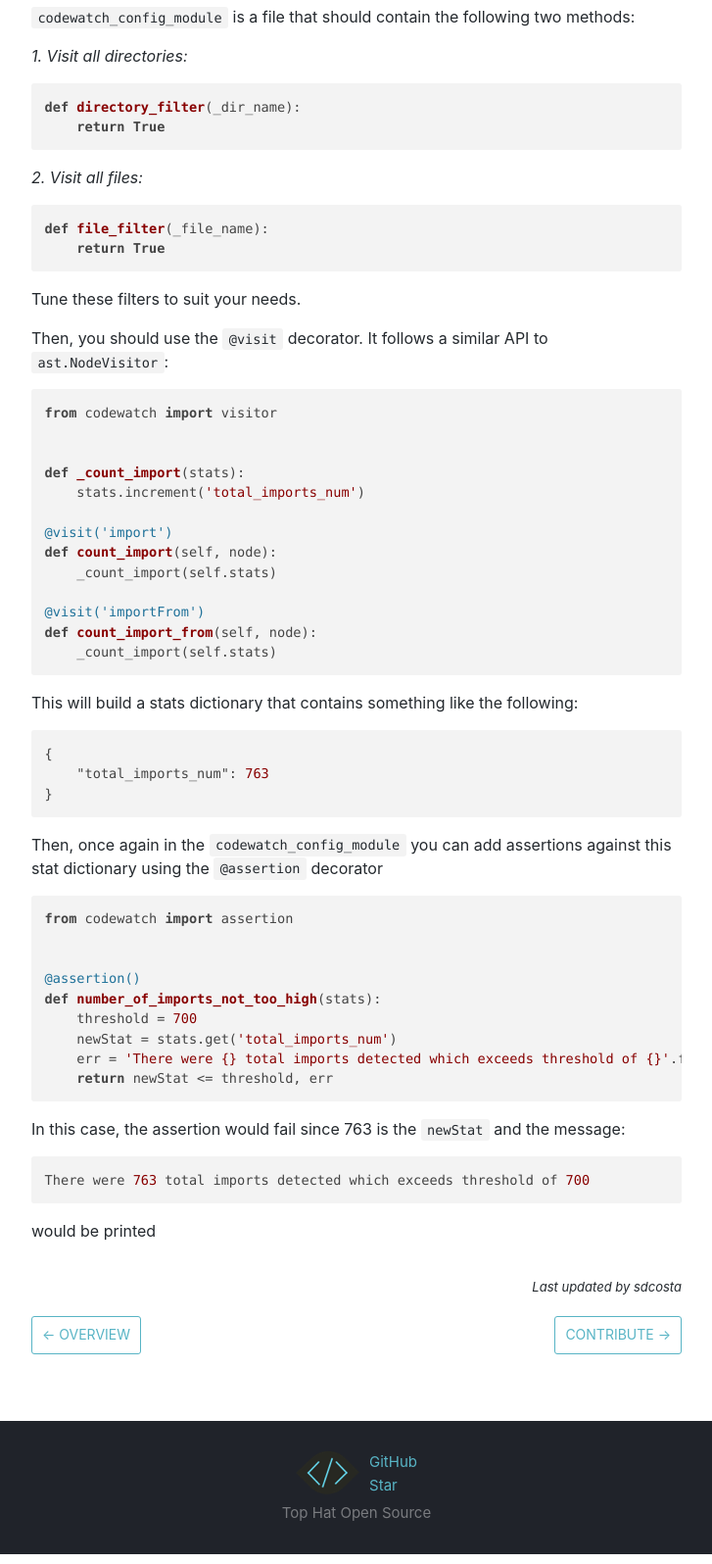
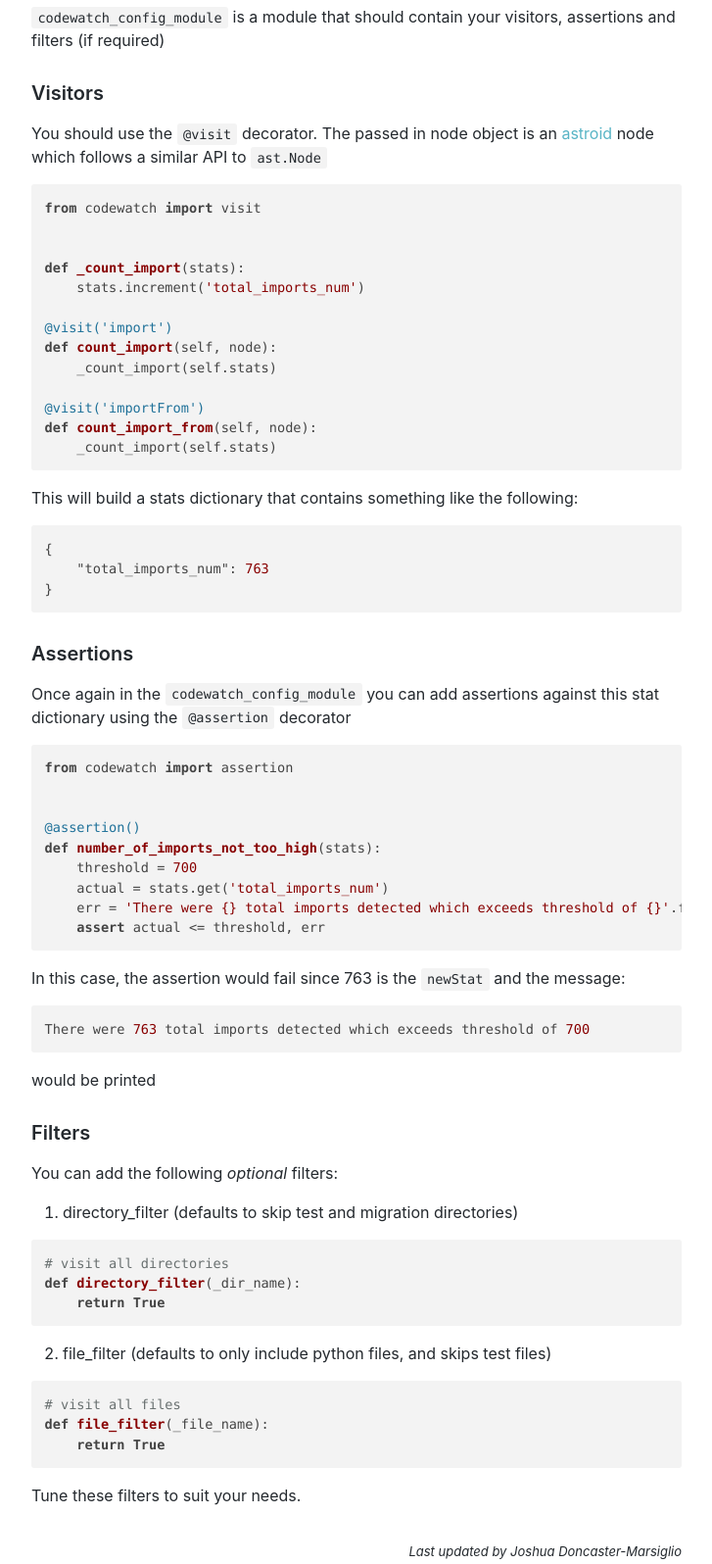
Before and after one commit to tophat/codewatch, a plain HTML site: page docs/usage.html in a window 1280 px wide. Shown: the part 189-1785 px from the top of the page at 98% size, without its empty margins (276-1003 px from the left). Drawn offline with nearby package versions, Linux system fonts and the light colour scheme.

Commit message:
Deploy website
Deploy website version based on 617bb948dc270ff89900d5bc519bac07e7eff4dd

```diff
--- a/docs/usage.html
+++ b/docs/usage.html
@@ -36,18 +36,11 @@
               }
             });
         </script></nav></div><div class="container mainContainer"><div class="wrapper"><div class="post"><header class="postHeader"><h1 class="postHeaderTitle">Usage</h1></header><article><div><span><p><code>codewatch codewatch_config_module</code></p>
-<p><code>codewatch_config_module</code> is a file that should contain the following two methods:</p>
-<p><em>1. Visit all directories:</em></p>
-<pre><code class="hljs css language-python"><span class="hljs-function"><span class="hljs-keyword">def</span> <span class="hljs-title">directory_filter</span><span class="hljs-params">(_dir_name)</span>:</span>
-    <span class="hljs-keyword">return</span> <span class="hljs-keyword">True</span>
-</code></pre>
-<p><em>2. Visit all files:</em></p>
-<pre><code class="hljs css language-python"><span class="hljs-function"><span class="hljs-keyword">def</span> <span class="hljs-title">file_filter</span><span class="hljs-params">(_file_name)</span>:</span>
-    <span class="hljs-keyword">return</span> <span class="hljs-keyword">True</span>
-</code></pre>
-<p>Tune these filters to suit your needs.</p>
-<p>Then, you should use the <code>@visit</code> decorator. It follows a similar API to <code>ast.NodeVisitor</code>:</p>
-<pre><code class="hljs css language-python"><span class="hljs-keyword">from</span> codewatch <span class="hljs-keyword">import</span> visitor
+<p><code>codewatch_config_module</code> is a module that should contain your visitors, assertions and filters (if required)</p>
+<h3><a class="anchor" aria-hidden="true" id="visitors"></a><a href="#visitors" aria-hidden="true" class="hash-link"><svg class="hash-link-icon" aria-hidden="true" height="16" version="1.1" viewBox="0 0 16 16" width="16"><path fill-rule="evenodd" d="M4 9h1v1H4c-1.5 0-3-1.69-3-3.5S2.55 3 4 3h4c1.45 0 3 1.69 3 3.5 0 1.41-.91 2.72-2 3.25V8.59c.58-.45 1-1.27 1-2.09C10 5.22 8.98 4 8 4H4c-.98 0-2 1.22-2 2.5S3 9 4 9zm9-3h-1v1h1c1 0 2 1.22 2 2.5S13.98 12 13 12H9c-.98 0-2-1.22-2-2.5 0-.83.42-1.64 1-2.09V6.25c-1.09.53-2 1.84-2 3.25C6 11.31 7.55 13 9 13h4c1.45 0 3-1.69 3-3.5S14.5 6 13 6z"></path></svg></a>Visitors</h3>
+<p>You should use the <code>@visit</code> decorator.
+The passed in node object is an <a href="https://astroid.readthedocs.io/en/latest/">astroid</a> node which follows a similar API to <code>ast.Node</code></p>
+<pre><code class="hljs css language-python"><span class="hljs-keyword">from</span> codewatch <span class="hljs-keyword">import</span> visit
 
 
 <span class="hljs-function"><span class="hljs-keyword">def</span> <span class="hljs-title">_count_import</span><span class="hljs-params">(stats)</span>:</span>
@@ -66,19 +59,37 @@
     <span class="hljs-attr">"total_imports_num"</span>: <span class="hljs-number">763</span>
 }
 </code></pre>
-<p>Then, once again in the <code>codewatch_config_module</code> you can add assertions against this stat dictionary using the <code>@assertion</code> decorator</p>
+<h3><a class="anchor" aria-hidden="true" id="assertions"></a><a href="#assertions" aria-hidden="true" class="hash-link"><svg class="hash-link-icon" aria-hidden="true" height="16" version="1.1" viewBox="0 0 16 16" width="16"><path fill-rule="evenodd" d="M4 9h1v1H4c-1.5 0-3-1.69-3-3.5S2.55 3 4 3h4c1.45 0 3 1.69 3 3.5 0 1.41-.91 2.72-2 3.25V8.59c.58-.45 1-1.27 1-2.09C10 5.22 8.98 4 8 4H4c-.98 0-2 1.22-2 2.5S3 9 4 9zm9-3h-1v1h1c1 0 2 1.22 2 2.5S13.98 12 13 12H9c-.98 0-2-1.22-2-2.5 0-.83.42-1.64 1-2.09V6.25c-1.09.53-2 1.84-2 3.25C6 11.31 7.55 13 9 13h4c1.45 0 3-1.69 3-3.5S14.5 6 13 6z"></path></svg></a>Assertions</h3>
+<p>Once again in the <code>codewatch_config_module</code> you can add assertions against this stat dictionary using the <code>@assertion</code> decorator</p>
 <pre><code class="hljs css language-python"><span class="hljs-keyword">from</span> codewatch <span class="hljs-keyword">import</span> assertion
 
 
 <span class="hljs-meta">@assertion()</span>
 <span class="hljs-function"><span class="hljs-keyword">def</span> <span class="hljs-title">number_of_imports_not_too_high</span><span class="hljs-params">(stats)</span>:</span>
     threshold = <span class="hljs-number">700</span>
-    newStat = stats.get(<span class="hljs-string">'total_imports_num'</span>)
-    err = <span class="hljs-string">'There were {} total imports detected which exceeds threshold of {}'</span>.format(newStat, threshold)
-    <span class="hljs-keyword">return</span> newStat &lt;= threshold, err
+    actual = stats.get(<span class="hljs-string">'total_imports_num'</span>)
+    err = <span class="hljs-string">'There were {} total imports detected which exceeds threshold of {}'</span>.format(actual, threshold)
+    <span class="hljs-keyword">assert</span> actual &lt;= threshold, err
 </code></pre>
 <p>In this case, the assertion would fail since 763 is the <code>newStat</code> and the message:</p>
 <pre><code class="hljs">There were <span class="hljs-number">763</span> total imports detected which exceeds threshold of <span class="hljs-number">700</span>
 </code></pre>
 <p>would be printed</p>
-</span></div></article></div><div class="docLastUpdate"><em>Last updated by sdcosta</em></div><div class="docs-prevnext"><a class="docs-prev button" href="/docs/overview"><span class="arrow-prev">← </span><span>Overview</span></a><a class="docs-next button" href="/docs/contribute"><span>Contribute</span><span class="arrow-next"> →</span></a></div></div></div><nav class="onPageNav"></nav></div><footer class="nav-footer" id="footer"><section class="footer"><div class="footer-icon"><a href="/" class="nav-home"><img src="/img/codewatch.png" alt="Codewatch" width="65" height="45"/></a></div><div class="footer-github"><a href="https://github.com/tophat/codewatch">GitHub</a><a class="github-button" href="https://github.com/tophat/codewatch" data-icon="octicon-star" data-count-href="/facebook/docusaurus/stargazers" data-show-count="true" data-count-aria-label="# stargazers on GitHub" aria-label="Star this project on GitHub">Star</a></div></section><section class="copyright">Top Hat Open Source</section></footer></div></body></html>
+<h3><a class="anchor" aria-hidden="true" id="filters"></a><a href="#filters" aria-hidden="true" class="hash-link"><svg class="hash-link-icon" aria-hidden="true" height="16" version="1.1" viewBox="0 0 16 16" width="16"><path fill-rule="evenodd" d="M4 9h1v1H4c-1.5 0-3-1.69-3-3.5S2.55 3 4 3h4c1.45 0 3 1.69 3 3.5 0 1.41-.91 2.72-2 3.25V8.59c.58-.45 1-1.27 1-2.09C10 5.22 8.98 4 8 4H4c-.98 0-2 1.22-2 2.5S3 9 4 9zm9-3h-1v1h1c1 0 2 1.22 2 2.5S13.98 12 13 12H9c-.98 0-2-1.22-2-2.5 0-.83.42-1.64 1-2.09V6.25c-1.09.53-2 1.84-2 3.25C6 11.31 7.55 13 9 13h4c1.45 0 3-1.69 3-3.5S14.5 6 13 6z"></path></svg></a>Filters</h3>
+<p>You can add the following <em>optional</em> filters:</p>
+<ol>
+<li>directory_filter (defaults to skip test and migration directories)</li>
+</ol>
+<pre><code class="hljs css language-python"><span class="hljs-comment"># visit all directories</span>
+<span class="hljs-function"><span class="hljs-keyword">def</span> <span class="hljs-title">directory_filter</span><span class="hljs-params">(_dir_name)</span>:</span>
+    <span class="hljs-keyword">return</span> <span class="hljs-keyword">True</span>
+</code></pre>
+<ol start="2">
+<li>file_filter (defaults to only include python files, and skips test files)</li>
+</ol>
+<pre><code class="hljs css language-python"><span class="hljs-comment"># visit all files</span>
+<span class="hljs-function"><span class="hljs-keyword">def</span> <span class="hljs-title">file_filter</span><span class="hljs-params">(_file_name)</span>:</span>
+    <span class="hljs-keyword">return</span> <span class="hljs-keyword">True</span>
+</code></pre>
+<p>Tune these filters to suit your needs.</p>
+</span></div></article></div><div class="docLastUpdate"><em>Last updated by Joshua Doncaster-Marsiglio</em></div><div class="docs-prevnext"><a class="docs-prev button" href="/docs/overview"><span class="arrow-prev">← </span><span>Overview</span></a><a class="docs-next button" href="/docs/contribute"><span>Contribute</span><span class="arrow-next"> →</span></a></div></div></div><nav class="onPageNav"></nav></div><footer class="nav-footer" id="footer"><section class="footer"><div class="footer-icon"><a href="/" class="nav-home"><img src="/img/codewatch.png" alt="Codewatch" width="65" height="45"/></a></div><div class="footer-github"><a href="https://github.com/tophat/codewatch">GitHub</a><a class="github-button" href="https://github.com/tophat/codewatch" data-icon="octicon-star" data-count-href="/facebook/docusaurus/stargazers" data-show-count="true" data-count-aria-label="# stargazers on GitHub" aria-label="Star this project on GitHub">Star</a></div></section><section class="copyright">Top Hat Open Source</section></footer></div></body></html>
```
Also changed, not shown: docs/overview.html (+9 -1 lines), docs/overview/index.html (+9 -1 lines), docs/usage/index.html (+28 -17 lines).
